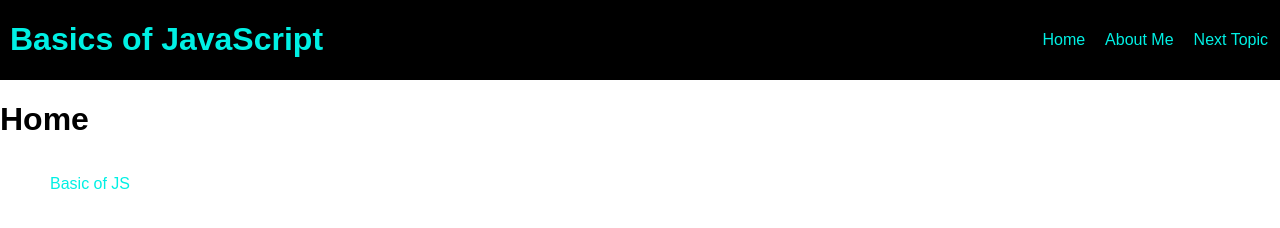
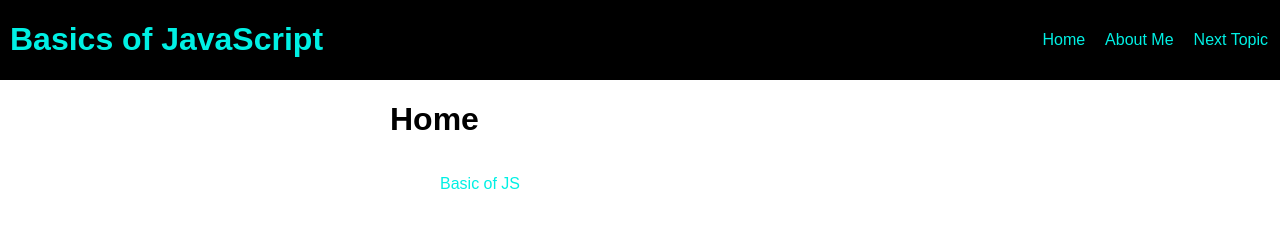
Before and after one commit to Bingham-Dennis/CIT-261-Code-Topics, a plain HTML site: page index.html in a window 1280 px wide. Drawn offline with Linux system fonts and the light colour scheme.

Commit message:
updated index.html div for content and updated the stylesheet to match index.html

```diff
--- a/index.html
+++ b/index.html
@@ -17,7 +17,8 @@
                 </ul>
             </div>
         </heading>
-        <div><h1>Home</h1></div>
+        <div id="hwLinks">
+            <h1>Home</h1>
             <ul>
                 <li><a href="./basics.html">Basic of JS</a></li>
                 <!-- <li><a href="./Code Topics/objectsTopic/object.html">Firearm List</a></li>
@@ -25,6 +26,7 @@
                 <li><a href="./Code Topics/html5Topic/html5.html">HTML 5 Tags</a></li>
                 <li><a href="./Code Topics/cssTopics/index.html">CSS animations</a></li> -->
             </ul>
+        </div>
 
     </body>
 </html>
--- a/styles/stylesheet.css
+++ b/styles/stylesheet.css
@@ -89,6 +89,12 @@ ul li a:hover {
     border-radius: 5px;
 }
 
+#hwLinks {
+    margin: 0 auto;
+    width: 500px;
+    height: 500px;
+}
+
 .speak {
     border-radius: 5px;
     background-color: rgb(202, 202, 202);
```
Lines whose indentation alone changed are shown as unchanged.
